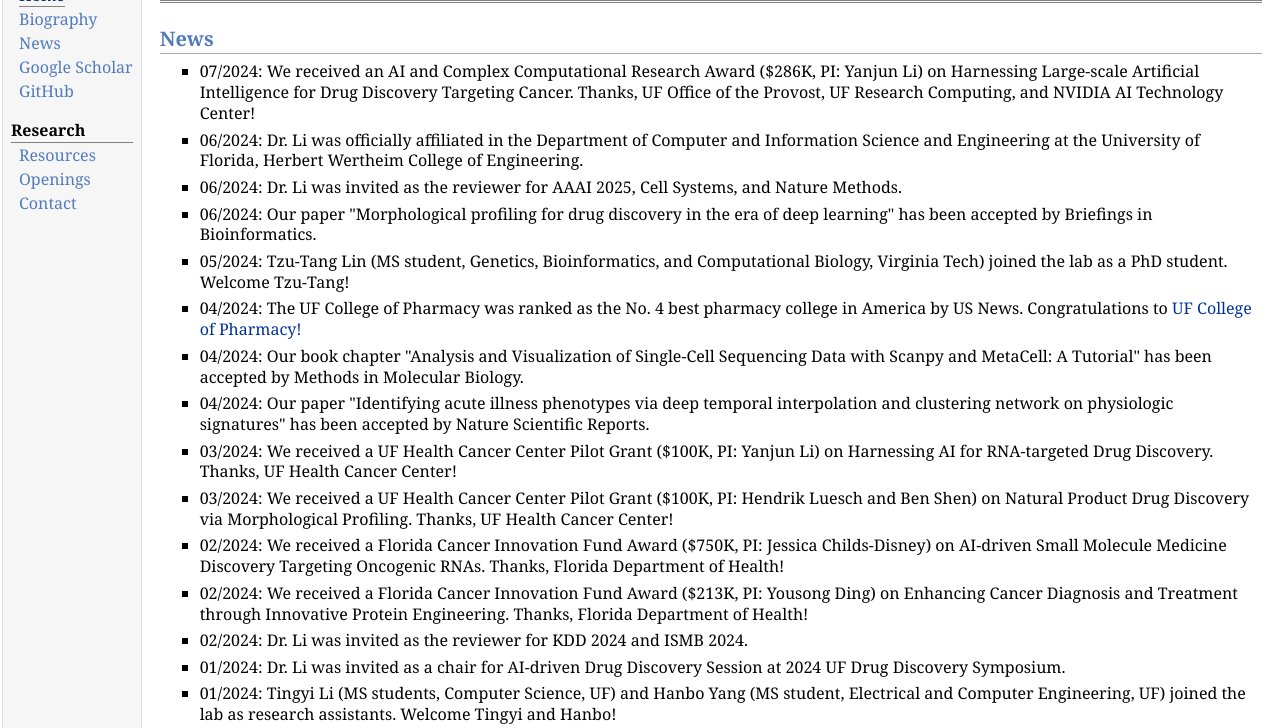
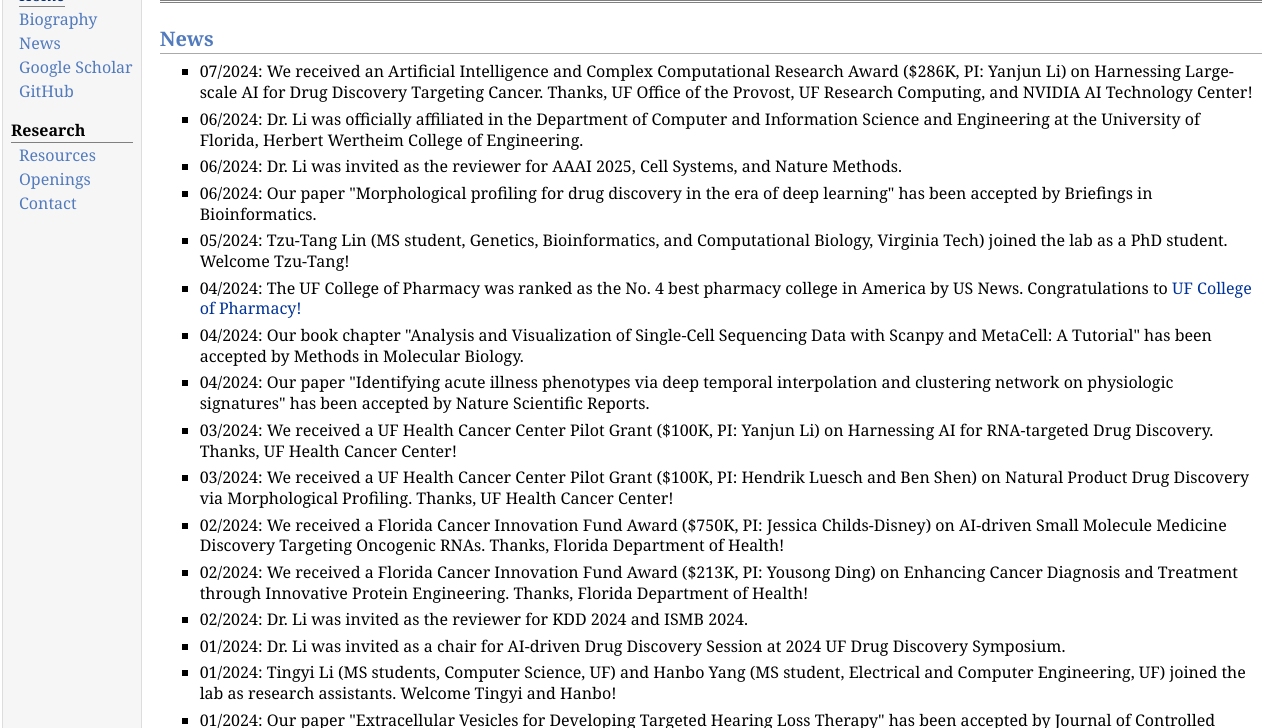
Before and after one commit to yanjunlics/yanjunlics.github.io, a plain HTML site: page news.html in a window 1280 px wide. Shown: the part 69-797 px from the top of the page. Drawn offline with Linux system fonts and the light colour scheme.

Commit message:
update for July

```diff
--- a/news.html
+++ b/news.html
@@ -32,7 +32,7 @@
       </div>
         <h2>News</h2>
         <ul>
-            <li><p>07/2024: We received an AI and Complex Computational Research Award ($286K, PI: Yanjun Li) on Harnessing Large-scale Artificial Intelligence for Drug Discovery Targeting Cancer. Thanks, UF Office of the Provost, UF Research Computing, and NVIDIA AI Technology Center!</p></li>
+            <li><p>07/2024: We received an Artificial Intelligence and Complex Computational Research Award ($286K, PI: Yanjun Li) on Harnessing Large-scale AI for Drug Discovery Targeting Cancer. Thanks, UF Office of the Provost, UF Research Computing, and NVIDIA AI Technology Center!</p></li>
 <!--        <li><p>07/2024: Our project "Harnessing Large-scale Artificial Intelligence for Drug Discovery Targeting Cancer" (PI: Yanjun Li) has been supported by NVIDIA AI Technology Center and UF Research Computing with 128 A100 GPUs. Thanks, NVIDIA AI Technology Center and UF Research Computing!</p></li>&ndash;&gt;-->
             <li><p>06/2024: Dr. Li was officially affiliated in the Department of Computer and Information Science and Engineering at the University of Florida, Herbert Wertheim College of Engineering.</p></li>
             <li><p>06/2024: Dr. Li was invited as the reviewer for AAAI 2025, Cell Systems, and Nature Methods.</p></li>
```
Also changed, not shown: index.html (+1 -1 lines).
